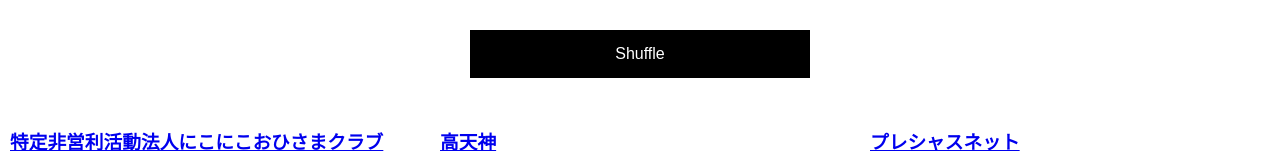
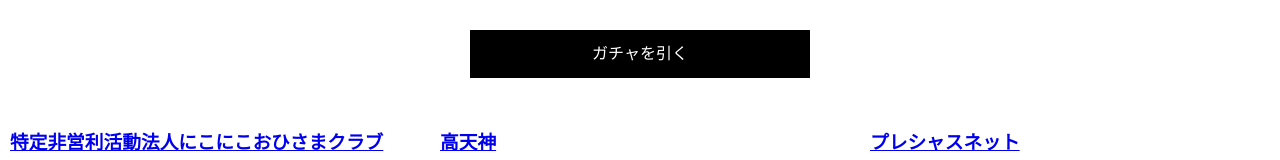
Before and after one commit to yuiseki/donate.yuiseki.net, a React (Vite) app: page / in a window 1280 px wide. Shown: the top 160 px of the page. Built offline with nearby package versions, Linux system fonts and the light colour scheme.

Commit message:
日本語に変更

```diff
--- a/src/App.tsx
+++ b/src/App.tsx
@@ -66,7 +66,7 @@ function App() {
         >
           <input
             type="button"
-            value="Shuffle"
+            value="ガチャを引く"
             style={{
               fontSize: "1em",
               lineHeight: "1",
```
